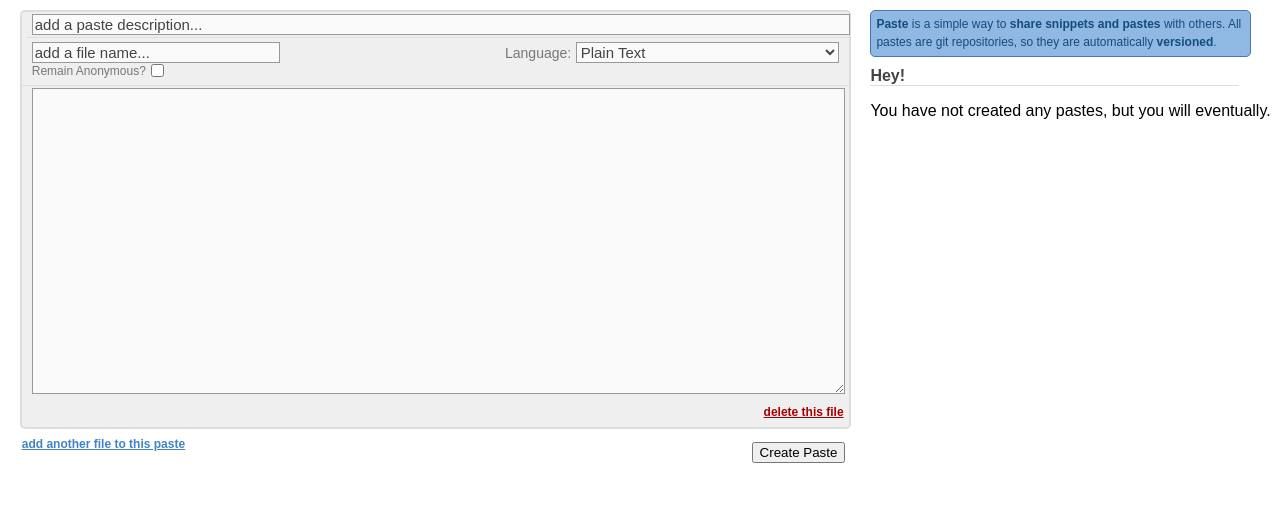
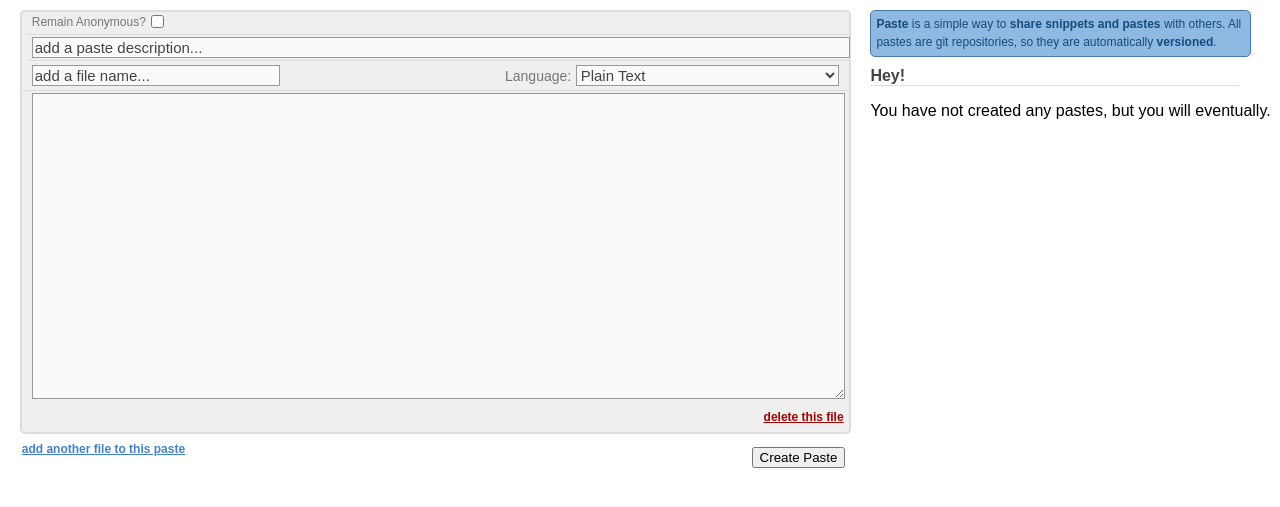
Before and after one commit to justinvh/gitpaste, a Django app: page /paste/ in a window 1280 px wide. Shown: the part 42-549 px from the top of the page. Run offline with Django 3.2, Linux system fonts and the light colour scheme; the visitor is signed in with stand-in values (Sample User, id 1); data that the repository does not hold is empty; parts of the project's set-up code (start-up, migrations or seed data) failed here and were passed over.

Commit message:
Better anonymous structuring for pastes.

```diff
--- a/saic/paste/static/css/base.css
+++ b/saic/paste/static/css/base.css
@@ -108,6 +108,7 @@ div.clear + div.entry {
   margin-top: 10px;
 }
 
+div.anonymous,
 div.file,
 div.description {
   border-bottom: 1px solid #DDD;
--- a/saic/paste/static/js/paste.js
+++ b/saic/paste/static/js/paste.js
@@ -50,6 +50,7 @@ $(document).ready(function (doc) {
         'addText': 'add another file to this paste',
         'deleteText': 'delete this file',
         'added': function () {
+            $('div.entry:last div.anonymous').remove();
             $('textarea').tabby({'tabString': '    '});
             $('div.entry:last input').val('');
             $('div.entry:last select').val('');
--- a/saic/paste/templates/paste.html
+++ b/saic/paste/templates/paste.html
@@ -42,6 +42,12 @@
 <div id='pastes'>
     <form method='POST' id='paste-form'>
         <div class='entryless'>
+            {% if user.is_authenticated %}
+            <div class='anonymous'>
+                <label>Remain Anonymous?</label>
+                {{ commit_meta_form.anonymous }}
+            </div>
+            {% endif %}
             <div class='description'>
                 <div>
                   {% if set_form %}
@@ -61,12 +67,6 @@
                         {{ form.language }}
                     </div>
                     {{ form.filename }}
-                    {% if user.is_authenticated %}
-                    <div class='anonymous'>
-                        <label>Remain Anonymous?</label>
-                        {{ commit_meta_form.anonymous }}
-                    </div>
-                    {% endif %}
                 </div>
             </div>
             <div class='paste'>
```
